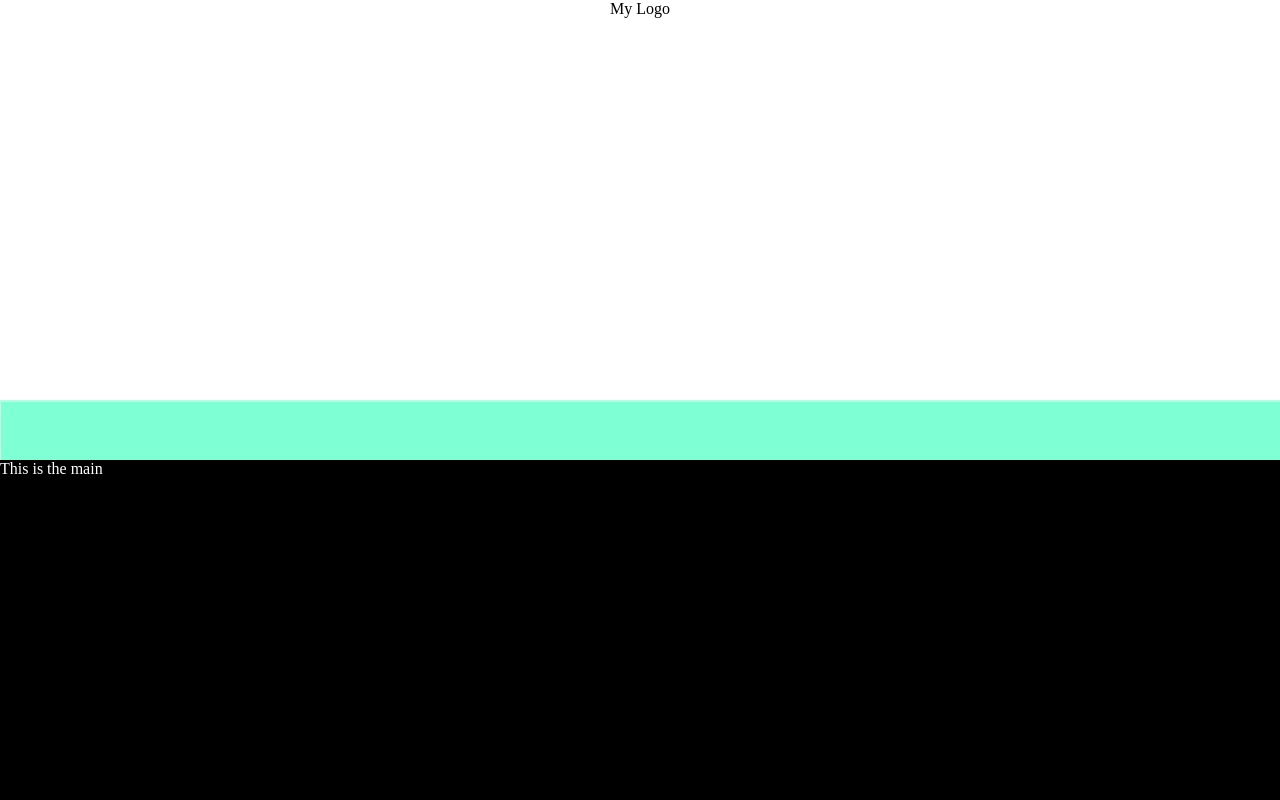
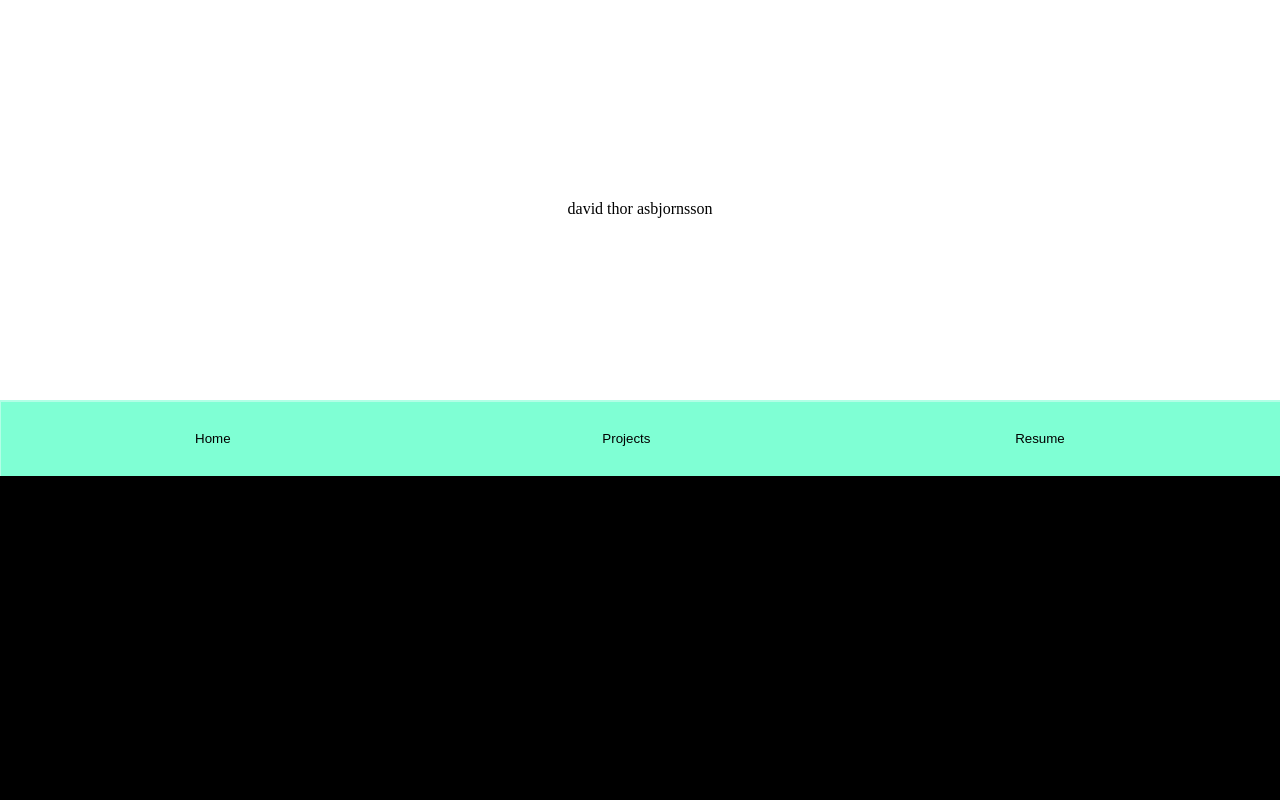
Before and after one commit to dasbjornsson/dasbjornsson.github.io, a plain HTML site: page index.html in a window 1280 px wide. Shown: the top 800 px of the page. Drawn offline with Linux system fonts and the light colour scheme.

Commit message:
added buttons

```diff
--- a/index.html
+++ b/index.html
@@ -32,6 +32,7 @@
         .my-logo {
             display: table;
             margin: auto;
+            padding: 25vh;
         }
 
         .navbar {
@@ -42,6 +43,7 @@
             box-shadow:
 		0px 1px 1px rgba(000,000,000,0.5),
 		inset 1px 2px 0px rgba(255,255,255,0.4);
+            padding: 8px;
         }
 
         .my-main {
@@ -66,6 +68,13 @@
             left: 50%;
             position: relative;
         }
+
+        .my-button {
+            width: 32vw;
+            height: 60px;
+            background: none;
+            border: none;
+        }
     </style>
     <title>>|></title>
 </head>
@@ -73,14 +82,16 @@
 <body>
     <div class="my-header">
         <div class="my-logo">
-            My Logo
+            david thor asbjornsson
         </div>
     </div>
     <div class="navbar">
-
+        <button class="my-button">Home</button>
+        <button class="my-button">Projects</button>
+        <button class="my-button">Resume</button>
     </div>
     <div class="my-main">
-        This is the main
+
     </div>
     <div class="my-footer">
         <!-- This is the footer -->
```
